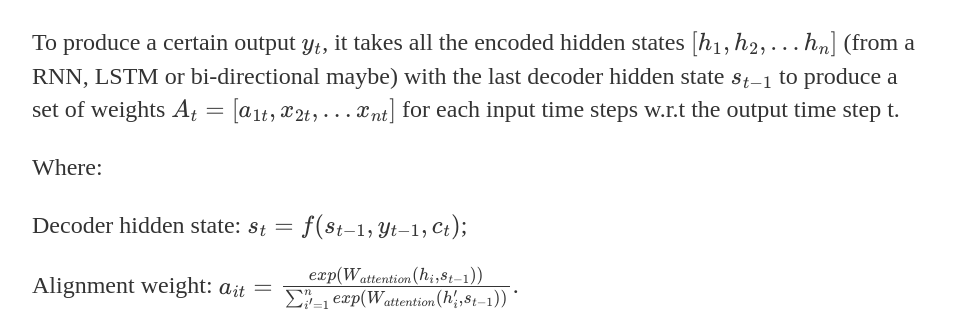
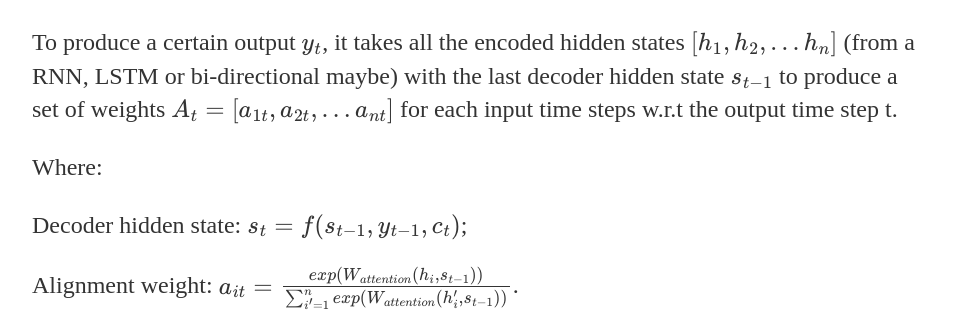
Before and after one commit to mingxuanM/mingxuanM.github.io, a Jekyll site: the page built from _posts/2019-10-15-Attention.md, in a window 1280 px wide. Shown: the part 702-1013 px from the top of the page, without its empty margins (160-1119 px from the left). Built offline with Jekyll 4.4.1, drawn with Linux system fonts in a browser that asks for light colours; formulas are drawn with MathJax 3.

```diff
--- a/_posts/2019-10-15-Attention.md
+++ b/_posts/2019-10-15-Attention.md
@@ -18,7 +18,7 @@ date: 2019-10-15
 
 An attention model ($ W_{attention} $) can be applied to the encoded input sequence to get a encoded context representation of the totality rather than the RNN proccessed information (only contains information of time steps till current reached word).
 
-To produce a certain output $y_t$, it takes all the encoded hidden states $[h_1, h_2, ... h_n]$ (from a RNN, LSTM or bi-directional maybe) with the last decoder hidden state  $s_{t-1}$ to produce a set of weights $A_t =[a_{1t}, x_{2t}, ... x_{nt}]$ for each input time steps w.r.t the output time step t.
+To produce a certain output $y_t$, it takes all the encoded hidden states $[h_1, h_2, ... h_n]$ (from a RNN, LSTM or bi-directional maybe) with the last decoder hidden state  $s_{t-1}$ to produce a set of weights $A_t =[a_{1t}, a_{2t}, ... a_{nt}]$ for each input time steps w.r.t the output time step t.
 
 Where:
 
```
